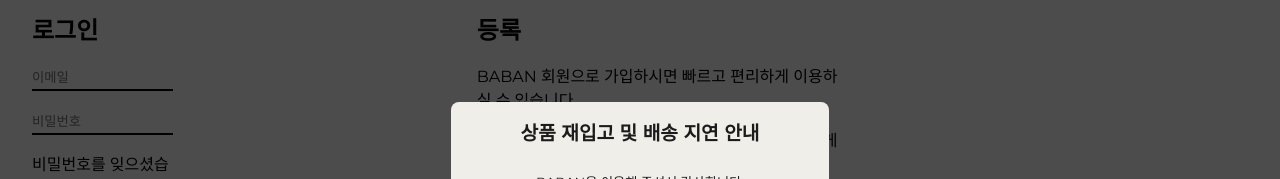
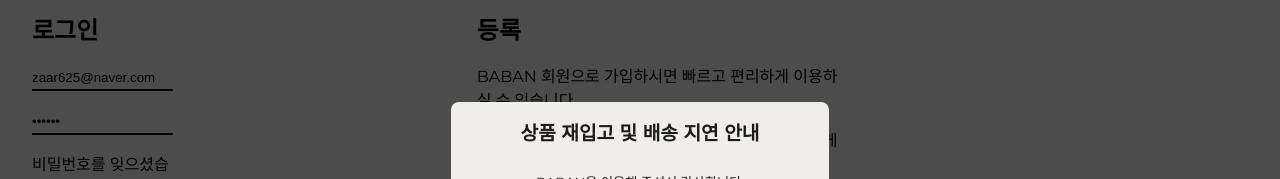
Before and after one commit to zaar625/react_type_commerce, a React (Create React App) app: page /login in a window 1280 px wide. Shown: the part 179-358 px from the top of the page. Built offline with nearby package versions, Linux system fonts and the light colour scheme; no server answers.

Commit message:
login 초기입력값 추가

```diff
--- a/src/components/login/Login.tsx
+++ b/src/components/login/Login.tsx
@@ -13,8 +13,8 @@ import './login.scss';
 const Login = () => {
   const navigate = useNavigate();
   const dispatch = useDispatch();
-  const [email, setEmail] = useState<string>('');
-  const [password, setPassword] = useState<string>('');
+  const [email, setEmail] = useState<string>('zaar625@naver.com');
+  const [password, setPassword] = useState<string>('123456');
 
   // input.value 함수
   const onChange = (e: React.ChangeEvent<HTMLInputElement>) => {
@@ -46,7 +46,7 @@ const Login = () => {
           .catch(() => {
             return;
           });
-        alert('회원님 반갑습니다.');
+        alert('안녕하세요! 반갑습니다.');
         navigate('/');
       })
       .catch(() => alert('정보가 일치하지 않습니다.'));
```
